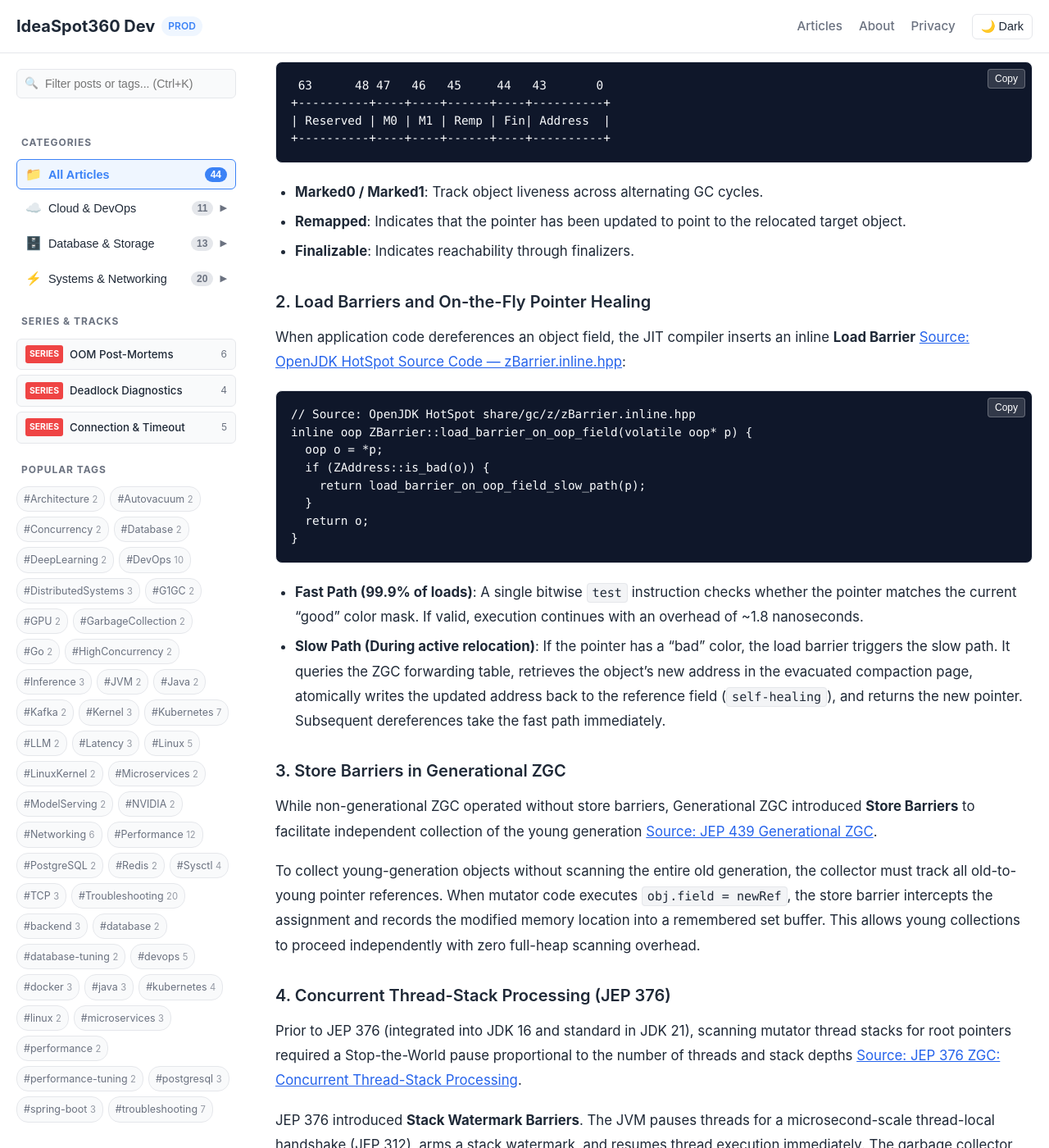
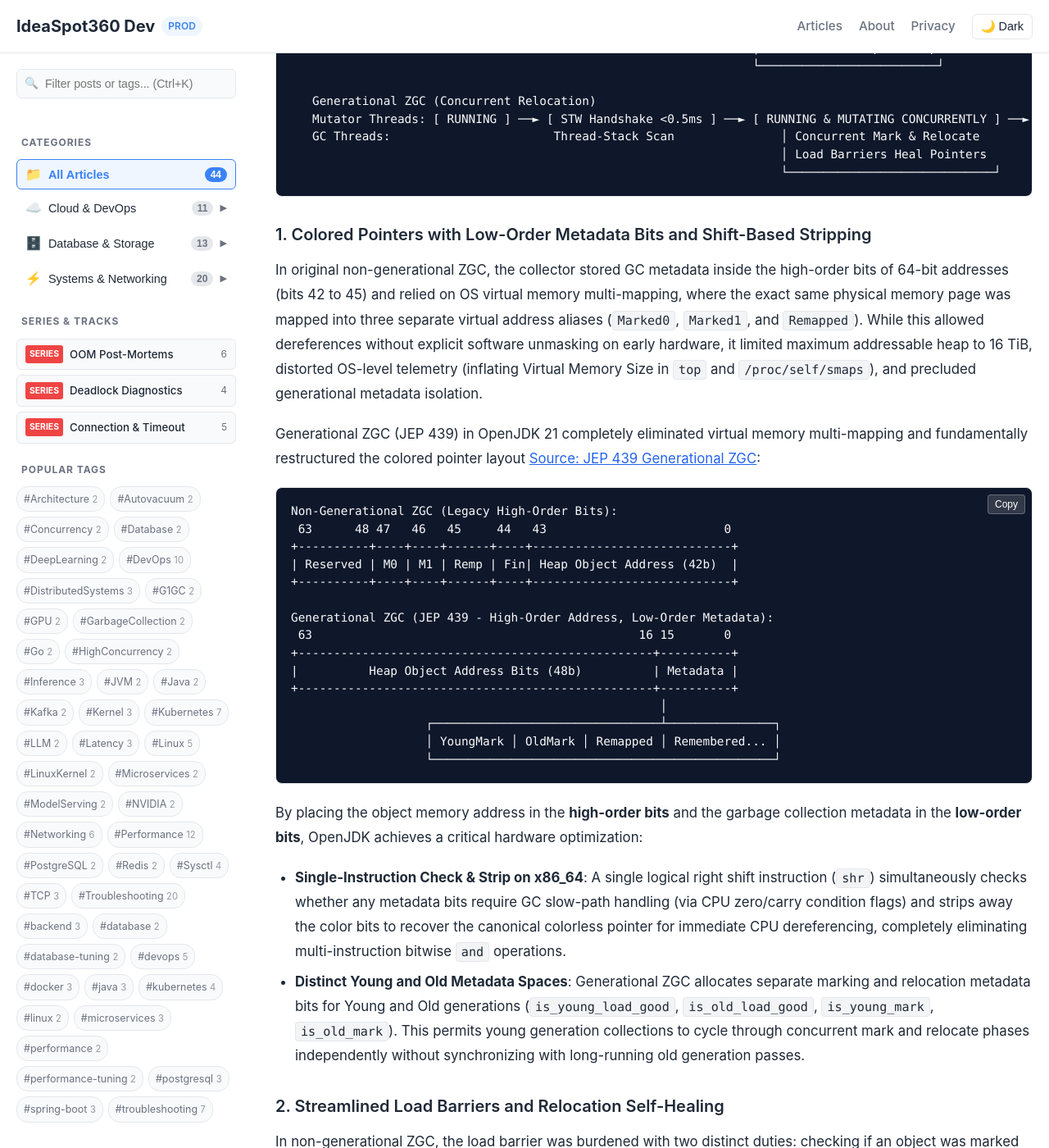
Before and after one commit to ideaspot360/dev, a Jekyll site: the page built from _posts/2026-11-20-jvm-gc-pause-zgc-vs-g1gc-safepoint-tuning.md, in a window 1280 px wide and 1400 px high, scrolled down 8625 px. Shown: the whole window at 82% size. Built offline with Jekyll 4.4.1, drawn with Linux system fonts in a browser that asks for light colours; some of the changed text lies outside the part shown.

Commit message:
fix(dev): calibrate low-order colored pointer layout, store barrier marking, and loop strip mining in post #20

````diff
--- a/_posts/2026-11-20-jvm-gc-pause-zgc-vs-g1gc-safepoint-tuning.md
+++ b/_posts/2026-11-20-jvm-gc-pause-zgc-vs-g1gc-safepoint-tuning.md
@@ -12,6 +12,7 @@ fact_check_sources:
   - "https://openjdk.org/jeps/439"
   - "https://openjdk.org/jeps/376"
   - "https://openjdk.org/jeps/312"
+  - "https://bugs.openjdk.org/browse/JDK-8189761"
   - "https://docs.oracle.com/en/java/javase/21/gctuning/"
   - "https://github.com/openjdk/jdk/blob/master/src/hotspot/share/gc/z/zBarrier.inline.hpp"
   - "https://github.com/openjdk/jdk/blob/master/src/hotspot/share/runtime/safepoint.cpp"
@@ -113,17 +114,19 @@ When a VM Operation (such as `VM_G1CollectForAllocation`) requests a global safe
 
 The time that elapses between Phase 2 (arming the poll) and Phase 3 (the moment the last lagging mutator thread parks itself) is formally designated as **Time-to-Safepoint (TTSP)**, logged by `-Xlog:safepoint` as `Reaching safepoint`.
 
-### 2. The C2 JIT Counted Loop Safepoint Elision Defect
+### 2. The C2 JIT Counted Loop Safepoint Elision Defect and Loop Strip Mining
 
 The 2,210ms TTSP spike in our production logs was directly caused by an optimization heuristic within the HotSpot C2 JIT compiler: **counted loop safepoint elision** [Source: OpenJDK HotSpot Source Code — safepointMechanism.cpp](https://github.com/openjdk/jdk/blob/master/src/hotspot/share/runtime/safepointMechanism.cpp).
 
-When the C2 compiler compiles Java loops, it analyzes loop control structures. A loop bounded by a standard 32-bit signed integer `for (int i = 0; i < limit; i++)` is categorized as a "counted loop":
+In HotSpot C2, loops are classified into two categories:
+* **Uncounted Loops**: Loops governed by non-canonical exit predicates, pointer dereferences, or unbounded iterators (e.g., `while (node != null)`). Because the execution duration cannot be mathematically proven at compile time, C2 unconditionally emits a safepoint polling instruction on the loop back-edge.
+* **Counted Loops**: Loops bounded by a standard 32-bit signed integer stride `for (int i = 0; i < limit; i++)` with invariant step and bound conditions.
 
 ```java
 // Vulnerable HotSpot Execution Path in Ledger Processing
 public byte[] computeLedgerRollingHash(byte[][] transactionPayloads, int batchCount) {
     byte[] rollingHash = new byte[32];
-    // Counted loop over primitive int: C2 strips safepoint poll by default!
+    // Counted loop over primitive int: C2 strips safepoint poll on back-edges by default!
     for (int i = 0; i < batchCount; i++) {
         byte[] payload = transactionPayloads[i];
         for (int j = 0; j < payload.length; j++) {
@@ -134,9 +137,13 @@ public byte[] computeLedgerRollingHash(byte[][] transactionPayloads, int batchCo
 }
 ```
 
-Under default compiler settings, C2 assumes that bounded `int` loops execute in short time slices. To maximize CPU throughput and avoid pipeline stalls caused by branch evaluations, C2 intentionally **elides (omits) the safepoint polling instruction on loop back-edges**.
+Under default historical optimization rules, C2 assumes that bounded `int` loops execute in short time slices. To maximize CPU throughput, preserve instruction pipelining, and eliminate branch-prediction stalls caused by safepoint checks, C2 intentionally **elides (omits) safepoint polling instructions on counted loop back-edges**.
 
-In this financial service, settlement batches contain arrays of nested transaction hashes. When a burst of 42,000 transactions arrived, `batchCount` reached 2,400,000 iterations. Thread `OrderExecutionWorker-84` entered this compute-intensive loop:
+To address this latency hazard without destroying loop optimization throughput, OpenJDK introduced **Loop Strip Mining** (JDK-8189761). Strip mining mathematically transforms a large counted loop into a nested two-tier loop structure:
+1. **Inner Loop**: Executes in tight chunks (governed by `-XX:LoopStripMiningIter=1000`) completely free of safepoint polls, enabling full SIMD vectorization and unrolling.
+2. **Outer Loop**: Steps through chunks and executes a safepoint check (`SafepointMechanism::poll()`) every 1,000 iterations.
+
+In our production financial service, settlement batches contained arrays of nested transaction hashes. When a burst of 42,000 transactions arrived, `batchCount` reached 2,400,000 iterations across nested arrays. Because loop strip mining had not been explicitly enabled in combination with counted loop safepoints, thread `OrderExecutionWorker-84` entered this compute-intensive loop:
 1. At $t = 0\text{ms}$, the VM thread armed the safepoint poll to trigger garbage collection.
 2. 63 application worker threads hit safepoint polls on method entries or returns and immediately parked themselves.
 3. Thread 84 was executing the tight `int` loop without a single safepoint check. Because safepoints are cooperative, the JVM cannot forcibly interrupt a thread in user-space execution.
@@ -266,46 +273,68 @@ Introduced in OpenJDK 21 via **JEP 439**, **Generational ZGC** evolves the origi
                                                                      └─────────────────────────────┘
 ```
 
-### 1. Colored Pointers with Explicit Software Masking
+### 1. Colored Pointers with Low-Order Metadata Bits and Shift-Based Stripping
 
-In non-generational ZGC, the collector utilized OS virtual memory multi-mapping, where physical pages were mapped into three distinct virtual memory address spaces (Marked0, Marked1, Remapped).
+In original non-generational ZGC, the collector stored GC metadata inside the high-order bits of 64-bit addresses (bits 42 to 45) and relied on OS virtual memory multi-mapping, where the exact same physical memory page was mapped into three separate virtual address aliases (`Marked0`, `Marked1`, and `Remapped`). While this allowed dereferences without explicit software unmasking on early hardware, it limited maximum addressable heap to 16 TiB, distorted OS-level telemetry (inflating Virtual Memory Size in `top` and `/proc/self/smaps`), and precluded generational metadata isolation.
 
-Generational ZGC (JEP 439) in OpenJDK 21 eliminated virtual memory multi-mapping in favor of **explicit software color masking** [Source: JEP 439 Generational ZGC](https://openjdk.org/jeps/439). Reference pointers embed metadata directly inside the unused high-order bits of 64-bit addresses:
+Generational ZGC (JEP 439) in OpenJDK 21 completely eliminated virtual memory multi-mapping and fundamentally restructured the colored pointer layout [Source: JEP 439 Generational ZGC](https://openjdk.org/jeps/439):
 
 ```text
- 63      48 47   46   45     44   43       0
-+----------+----+----+------+----+----------+
-| Reserved | M0 | M1 | Remp | Fin| Address  |
-+----------+----+----+------+----+----------+
+Non-Generational ZGC (Legacy High-Order Bits):
+ 63      48 47   46   45     44   43                         0
++----------+----+----+------+----+----------------------------+
+| Reserved | M0 | M1 | Remp | Fin| Heap Object Address (42b)  |
++----------+----+----+------+----+----------------------------+
+
+Generational ZGC (JEP 439 - High-Order Address, Low-Order Metadata):
+ 63                                              16 15       0
++--------------------------------------------------+----------+
+|          Heap Object Address Bits (48b)          | Metadata |
++--------------------------------------------------+----------+
+                                                    │
+                   ┌────────────────────────────────┴───────────────┐
+                   │ YoungMark │ OldMark │ Remapped │ Remembered... │
+                   └────────────────────────────────────────────────┘
 ```
 
-* **Marked0 / Marked1**: Track object liveness across alternating GC cycles.
-* **Remapped**: Indicates that the pointer has been updated to point to the relocated target object.
-* **Finalizable**: Indicates reachability through finalizers.
+By placing the object memory address in the **high-order bits** and the garbage collection metadata in the **low-order bits**, OpenJDK achieves a critical hardware optimization:
+* **Single-Instruction Check & Strip on x86_64**: A single logical right shift instruction (`shr`) simultaneously checks whether any metadata bits require GC slow-path handling (via CPU zero/carry condition flags) and strips away the color bits to recover the canonical colorless pointer for immediate CPU dereferencing, completely eliminating multi-instruction bitwise `and` operations.
+* **Distinct Young and Old Metadata Spaces**: Generational ZGC allocates separate marking and relocation metadata bits for Young and Old generations (`is_young_load_good`, `is_old_load_good`, `is_young_mark`, `is_old_mark`). This permits young generation collections to cycle through concurrent mark and relocate phases independently without synchronizing with long-running old generation passes.
 
-### 2. Load Barriers and On-the-Fly Pointer Healing
+### 2. Streamlined Load Barriers and Relocation Self-Healing
 
-When application code dereferences an object field, the JIT compiler inserts an inline **Load Barrier** [Source: OpenJDK HotSpot Source Code — zBarrier.inline.hpp](https://github.com/openjdk/jdk/blob/master/src/hotspot/share/gc/z/zBarrier.inline.hpp):
+In non-generational ZGC, the load barrier was burdened with two distinct duties: checking if an object was marked alive, and checking if an object had been relocated.
+
+In Generational ZGC (JEP 439), **marking of reachable objects was moved out of load barriers and transferred into store barriers and root scanning** [Source: JEP 439 Generational ZGC](https://openjdk.org/jeps/439). Because application threads execute read operations far more frequently than writes (often by an order of magnitude, 8:1 to 10:1), stripping marking out of the load path yields substantial throughput gains.
+
+Under Generational ZGC, the load barrier is streamlined strictly to handle concurrent relocation and on-the-fly pointer self-healing [Source: OpenJDK HotSpot Source Code — zBarrier.inline.hpp](https://github.com/openjdk/jdk/blob/master/src/hotspot/share/gc/z/zBarrier.inline.hpp):
 
 ```cpp
 // Source: OpenJDK HotSpot share/gc/z/zBarrier.inline.hpp
 inline oop ZBarrier::load_barrier_on_oop_field(volatile oop* p) {
-  oop o = *p;
-  if (ZAddress::is_bad(o)) {
-    return load_barrier_on_oop_field_slow_path(p);
+  const oop o = Atomic::load(p);
+  return load_barrier_on_oop_field_preloaded(p, o);
+}
+
+inline oop ZBarrier::load_barrier_on_oop_field_preloaded(volatile oop* p, oop o) {
+  // Fast Path (99.9% of executions): Bitwise test against active load-good mask
+  if (ZPointer::is_load_good(p, o)) {
+    return o;
   }
-  return o;
+  // Slow Path: Relocate from forwarding table, CAS self-heal, return new oop
+  return load_barrier_on_oop_slow_path(p, o);
 }
 ```
 
-* **Fast Path (99.9% of loads)**: A single bitwise `test` instruction checks whether the pointer matches the current "good" color mask. If valid, execution continues with an overhead of ~1.8 nanoseconds.
-* **Slow Path (During active relocation)**: If the pointer has a "bad" color, the load barrier triggers the slow path. It queries the ZGC forwarding table, retrieves the object's new address in the evacuated compaction page, atomically writes the updated address back to the reference field (`self-healing`), and returns the new pointer. Subsequent dereferences take the fast path immediately.
+* **Fast Path (<2ns)**: The mutator evaluates whether the pointer matches the active phase's load-good mask (`ZPointer::is_load_good`). If valid, execution continues without branching.
+* **Slow Path & CAS Self-Healing**: If the pointer is "bad" (i.e., points to an object inside an evacuation candidate page), the thread enters the slow path. It queries the lock-free ZGC forwarding table to locate the object's newly compacted address, atomically updates the reference field in place via `Atomic::cmpxchg(p, o, new_o)`, and returns `new_o`. All subsequent field accesses by any mutator thread will hit the fast path.
 
-### 3. Store Barriers in Generational ZGC
+### 3. Dual-Role Store Barriers and Remembered Sets in Generational ZGC
 
-While non-generational ZGC operated without store barriers, Generational ZGC introduced **Store Barriers** to facilitate independent collection of the young generation [Source: JEP 439 Generational ZGC](https://openjdk.org/jeps/439).
+While non-generational ZGC operated without store barriers, Generational ZGC introduced **Store Barriers** to serve two vital functions [Source: JEP 439 Generational ZGC](https://openjdk.org/jeps/439):
 
-To collect young-generation objects without scanning the entire old generation, the collector must track all old-to-young pointer references. When mutator code executes `obj.field = newRef`, the store barrier intercepts the assignment and records the modified memory location into a remembered set buffer. This allows young collections to proceed independently with zero full-heap scanning overhead.
+1. **Card-Free Remembered Set Maintenance**: To collect the young generation independently without scanning tens of gigabytes of old generation heap, the collector must track old-to-young pointers. When application mutators execute `obj.field = newRef`, the store barrier intercepts the assignment. By evaluating the generational metadata bits of `obj` and `newRef`, the barrier detects if an old-generation field is receiving a young-generation object and records the exact reference location into a thread-local remembered set buffer, avoiding the heavy memory overhead of traditional G1 card tables.
+2. **Concurrent Marking Offloading**: When an application thread overwrites a field reference, the store barrier inspects the overwritten pointer's color bits. If the previously referenced object requires marking, the store barrier enqueues it, ensuring that live objects are preserved during concurrent mark phases without burdening the hot read path.
 
 ### 4. Concurrent Thread-Stack Processing (JEP 376)
 
@@ -459,6 +488,7 @@ When designing or tuning high-throughput JVM services with sub-5ms SLA requireme
 * [OpenJDK JEP 439: Generational ZGC](https://openjdk.org/jeps/439)
 * [OpenJDK JEP 376: ZGC: Concurrent Thread-Stack Processing](https://openjdk.org/jeps/376)
 * [OpenJDK JEP 312: Thread-Local Handshakes](https://openjdk.org/jeps/312)
+* [OpenJDK Bug System JDK-8189761: Loop Strip Mining in C2](https://bugs.openjdk.org/browse/JDK-8189761)
 * [Oracle HotSpot Virtual Machine Garbage Collection Tuning Guide (Java SE 21)](https://docs.oracle.com/en/java/javase/21/gctuning/)
 * [OpenJDK HotSpot Source: safepoint.cpp](https://github.com/openjdk/jdk/blob/master/src/hotspot/share/runtime/safepoint.cpp)
 * [OpenJDK HotSpot Source: safepointMechanism.cpp](https://github.com/openjdk/jdk/blob/master/src/hotspot/share/runtime/safepointMechanism.cpp)
````
